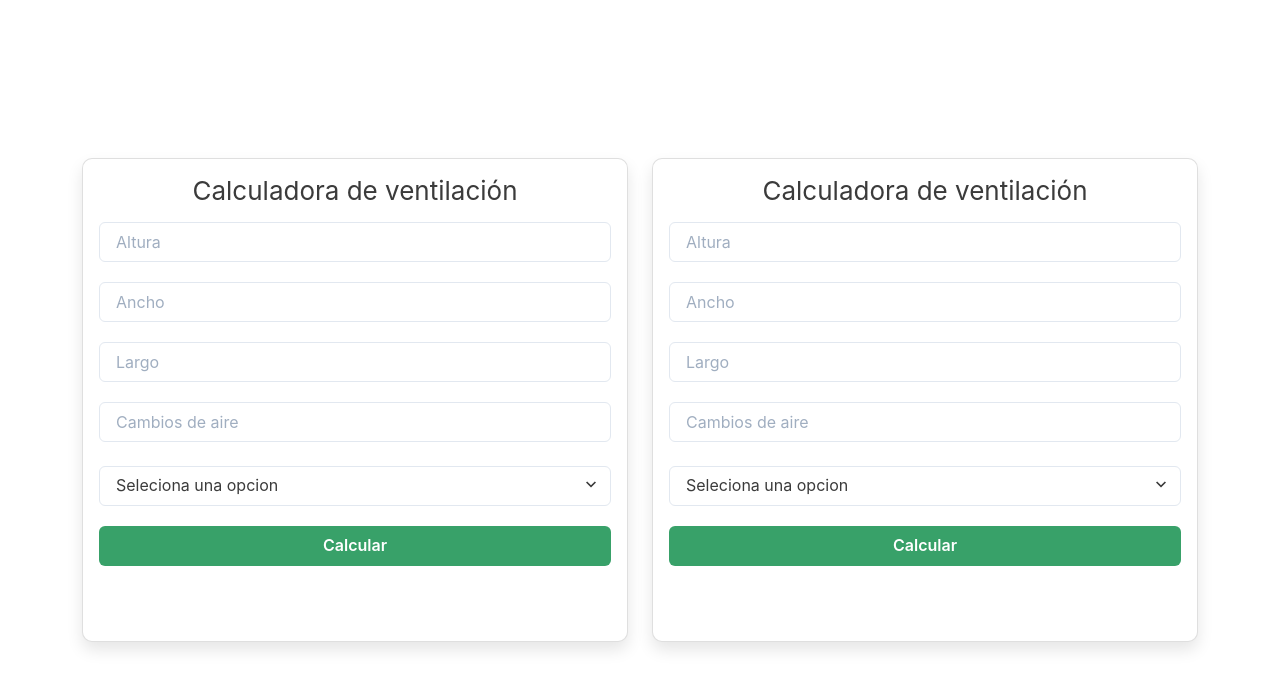
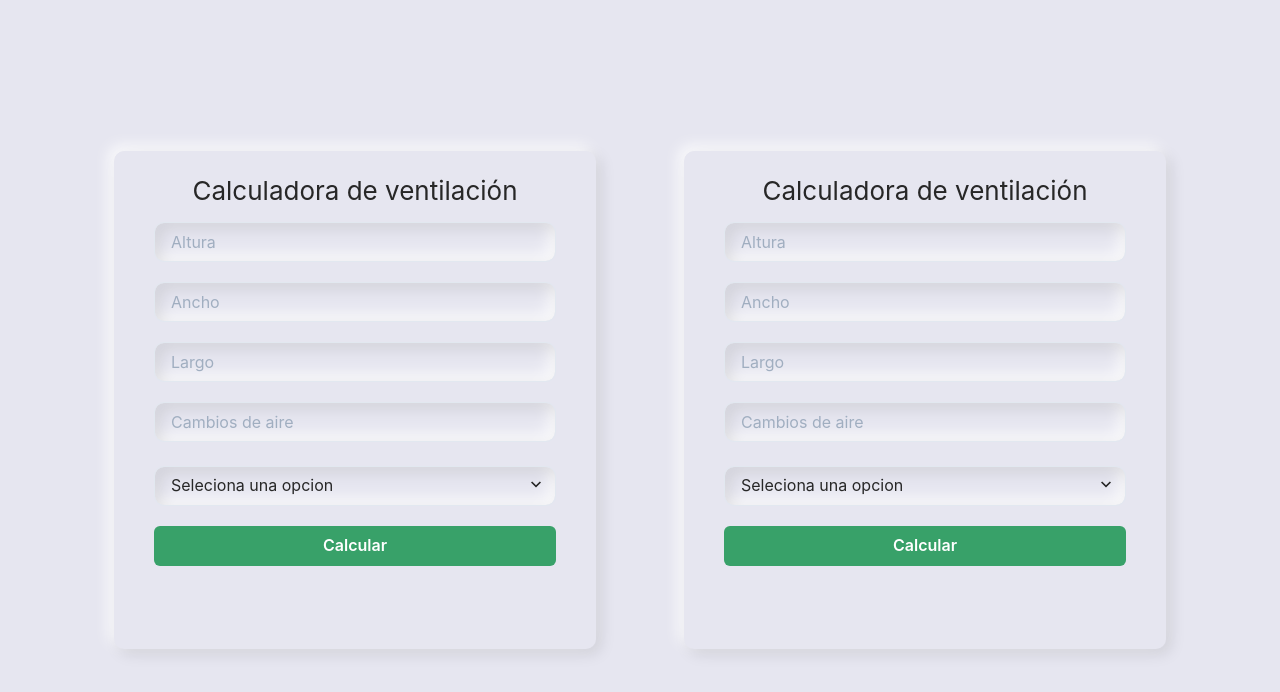
Before and after one commit to teootoledo/co2calculator, a React (Create React App) app: page / in a window 1280 px wide. Shown: the top 692 px of the page. Built offline with nearby package versions, Linux system fonts and the light colour scheme.

Commit message:
Mejorando estilos

```diff
--- a/public/index.html
+++ b/public/index.html
@@ -6,13 +6,20 @@
     <meta name="viewport" content="width=device-width, initial-scale=1" />
     <meta name="theme-color" content="#000000" />
     <meta
-    name="description"
-    content="Web site created using create-react-app"
+      name="description"
+      content="Web site created using create-react-app"
     />
-    <link href="https://cdn.jsdelivr.net/npm/bootstrap@5.0.0-beta1/dist/css/bootstrap.min.css" rel="stylesheet"
-    integrity="sha384-giJF6kkoqNQ00vy+HMDP7azOuL0xtbfIcaT9wjKHr8RbDVddVHyTfAAsrekwKmP1" crossorigin="anonymous">
-    <script src="https://cdn.jsdelivr.net/npm/bootstrap@5.0.0-beta1/dist/js/bootstrap.bundle.min.js"
-      integrity="sha384-ygbV9kiqUc6oa4msXn9868pTtWMgiQaeYH7/t7LECLbyPA2x65Kgf80OJFdroafW" crossorigin="anonymous"></script>
+    <link
+      href="https://cdn.jsdelivr.net/npm/bootstrap@5.0.0-beta1/dist/css/bootstrap.min.css"
+      rel="stylesheet"
+      integrity="sha384-giJF6kkoqNQ00vy+HMDP7azOuL0xtbfIcaT9wjKHr8RbDVddVHyTfAAsrekwKmP1"
+      crossorigin="anonymous"
+    />
+    <script
+      src="https://cdn.jsdelivr.net/npm/bootstrap@5.0.0-beta1/dist/js/bootstrap.bundle.min.js"
+      integrity="sha384-ygbV9kiqUc6oa4msXn9868pTtWMgiQaeYH7/t7LECLbyPA2x65Kgf80OJFdroafW"
+      crossorigin="anonymous"
+    ></script>
     <link rel="apple-touch-icon" href="%PUBLIC_URL%/logo192.png" />
     <!--
       manifest.json provides metadata used when your web app is installed on a
@@ -30,7 +37,7 @@
     -->
     <title>Calculadora CO2 - ADOX S.A.</title>
   </head>
-  <body>
+  <body class="neuBackground">
     <noscript>You need to enable JavaScript to run this app.</noscript>
     <div id="root"></div>
     <!--
--- a/src/App.css
+++ b/src/App.css
@@ -1,7 +1,7 @@
 * {
   margin: 0px;
   padding: 0px;
-  color: #3b3b3b;
+  color: #272727;
   font-family: SFPro, -apple-system, BlinkMacSystemFont, "Segoe UI", Roboto,
     Oxygen,     Ubuntu, Cantarell, "Open Sans", "Helvetica Neue", sans-serif;
 }
@@ -22,21 +22,17 @@
 }
 
 .App-content {
-  /* background-color: #282c34; */
   min-height: 100vh;
   display: flex;
   flex-direction: column;
   align-items: center;
   justify-content: center;
   font-size: calc(10px + 2vmin);
-  color: white;
 }
 
 .App-link {
-  color: #61dafb;
+  color: #124250;
 }
-
-
 
 @keyframes App-logo-spin {
   from {
--- a/src/components/calculadora/Calculadora.js
+++ b/src/components/calculadora/Calculadora.js
@@ -44,11 +44,12 @@ const Calculadora = () => {
       <Container>
         <h3 className="mb-3">Calculadora de ventilación</h3>
         <form action="">
-          <Stack spacing={5}>
+          <Stack spacing={5} w={["100%"]}>
             <Input
               type="number"
               name="alto"
               placeholder="Altura"
+              className="neuInput"
               onChange={() =>
                 setRoom({ ...room, ["alto"]: inputRef.current[0].value })
               }
@@ -60,6 +61,7 @@ const Calculadora = () => {
               name="ancho"
               placeholder="Ancho"
               size="md"
+              className="neuInput"
               ref={(el) => (inputRef.current[1] = el)}
               onChange={() =>
                 setRoom({ ...room, ["ancho"]: inputRef.current[1].value })
@@ -69,6 +71,7 @@ const Calculadora = () => {
               type="number"
               name="largo"
               placeholder="Largo"
+              className="neuInput"
               size="md"
               ref={(el) => (inputRef.current[2] = el)}
               onChange={() =>
@@ -79,6 +82,7 @@ const Calculadora = () => {
               type="number"
               name="cambioAire"
               placeholder="Cambios de aire"
+              className="neuInput"
               size="md"
               ref={(el) => (inputRef.current[3] = el)}
               onChange={() =>
@@ -88,6 +92,7 @@ const Calculadora = () => {
             <Select
               ref={(el) => (inputRef.current[4] = el)}
               placeholder="Seleciona una opcion"
+              className="neuInput"
               value={room.ventilacion}
               onChange={(el) =>
                 setRoom({ ...room, ["ventilacion"]: inputRef.current[4].value })
--- a/src/static/custom.css
+++ b/src/static/custom.css
@@ -1,19 +1,56 @@
+/* Componentes ------------------------------------------ */
 .card {
   border-radius: 10px;
-  box-shadow: 0 8px 16px 0 rgba(0, 0, 0, 0.1);
-  padding: 1rem 0;
-  margin: 3rem 0;
-  background: white;
+  padding: 1.5rem;
+  margin: 2rem;
+  background-color: #e6e6f0;
+  box-shadow: 5px 5px 15px rgba(0, 0, 0, 0.1),
+    -5px -5px 15px rgba(255, 255, 255, 0.9);
+  border: none;
   animation: 0.5s ease-in fadeIn 1;
   align-items: center;
   min-height: 200px;
 }
 
+.neuBtn {
+  background-color: #e6e6f0;
+  box-shadow: 5px 5px 15px rgba(0, 0, 0, 0.1),
+    -5px -5px 15px rgba(255, 255, 255, 0.9);
+  border: none;
+  border-radius: 20%;
+}
+
+.neuInput {
+  background: #e6e6f0;
+  box-shadow: inset 5px 5px 15px rgba(0, 0, 0, 0.1),
+    inset -5px -6px 15px rgba(255, 255, 255, 0.9);
+  border-radius: 10px !important;
+  border: none;
+}
+.neuInput:focus {
+  background: #e6e6f0 !important;
+  box-shadow: inset 5px 5px 15px rgba(0, 0, 0, 0.1),
+    inset -5px -6px 15px rgba(255, 255, 255, 0.9) !important;
+  border-radius: 10px !important;
+  border: none;
+}
+
+/* Utilidades ------------------------------------------- */
 .invisible {
   display: block;
 }
 
-/* Estilo */
+/* Colores - Gradients ---------------------------------- */
 .neuBackground {
   background-color: #e6e6f0;
+  box-shadow: 5px 5px 15px rgba(0, 0, 0, 0.1),
+    -5px -5px 15px rgba(255, 255, 255, 0.9);
+  border: none;
 }
+
+.neuBackground2 {
+  background: #e6e6f0;
+  box-shadow: inset 5px 5px 15px rgba(0, 0, 0, 0.1),
+    inset -5px -6px 15px rgba(255, 255, 255, 0.9);
+  border: none;
+}
```
